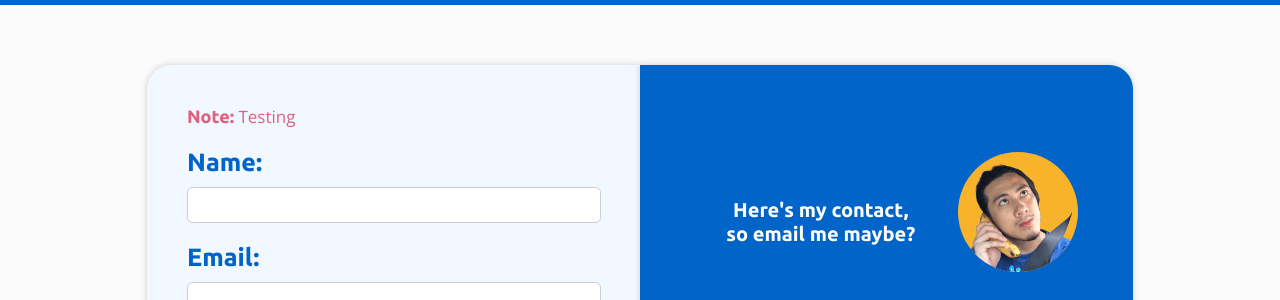
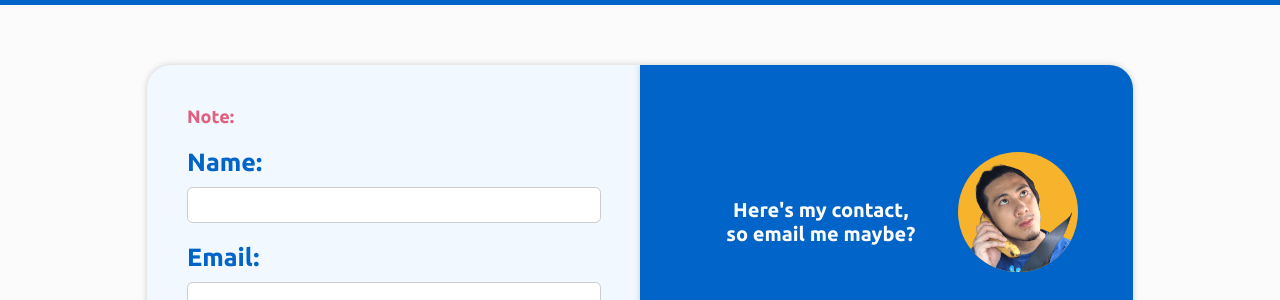
Before and after one commit to rapsamaniego27/portfolio-2020, a Jekyll site: the page built from index.html, in a window 1280 px wide and 900 px high, scrolled down 1405 px. Shown: the part 155-455 px from the top of the window. Built offline with Jekyll 4.4.1, drawn with Linux system fonts in a browser that asks for light colours; nearby versions of some CDN libraries.

Commit message:
Update Defaults “site”

```diff
--- a/_data/main.yml
+++ b/_data/main.yml
@@ -12,4 +12,4 @@ summary: >-
   <br><br>
 
   Perseverance is of paramount importance. Excellence is sacrosanct. Never cease from learning; reserved, yet collaborator. Do not always go for conventional; naïve yet, adventurous.
-note: Testing
+note: ""
```
